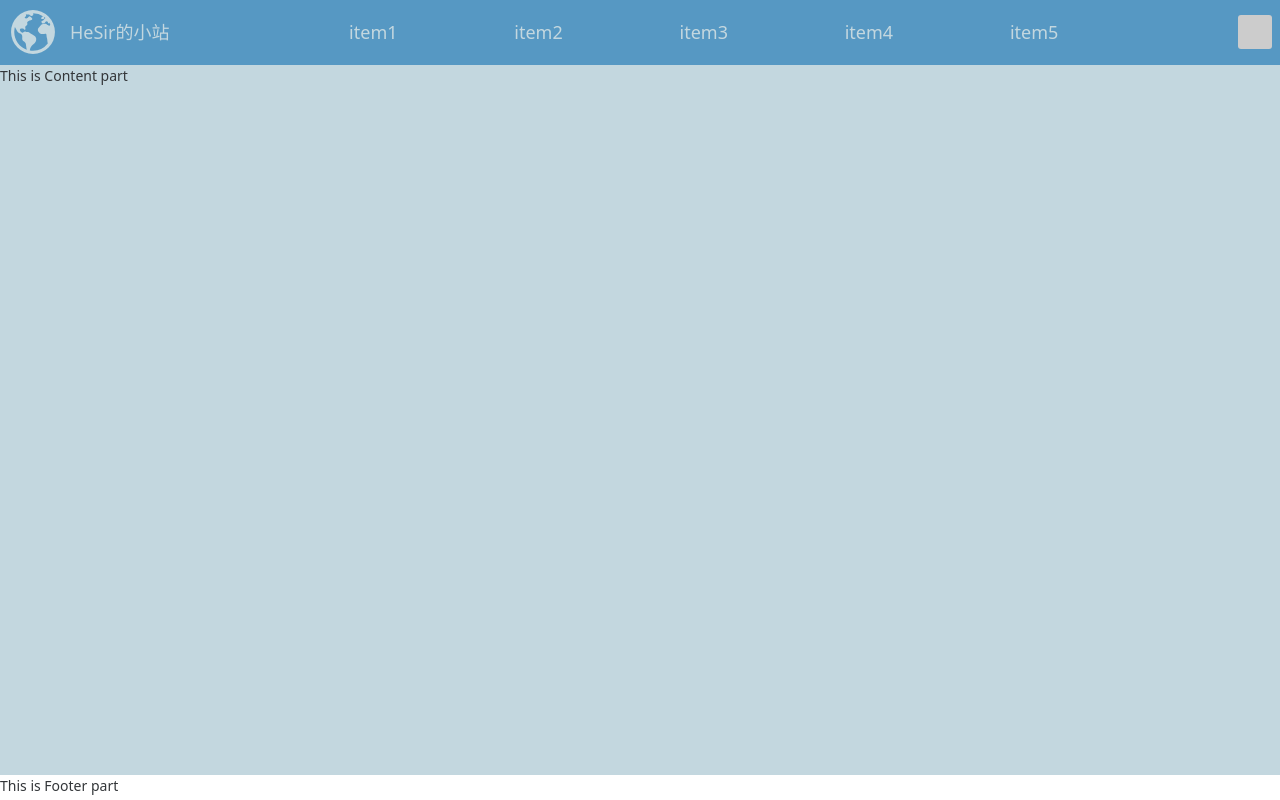
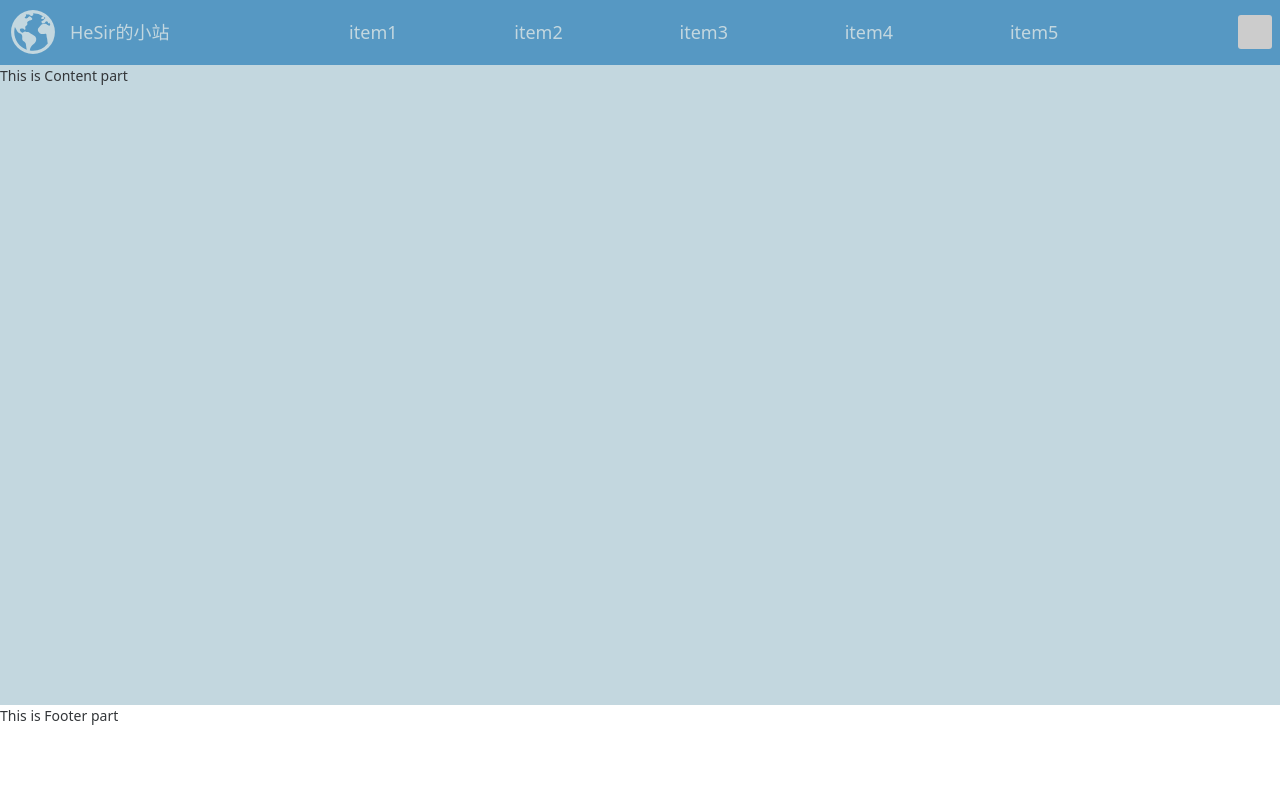
Before and after one commit to EscapistH/E_H_Blog, a Vue app in the folder frontend/: page / in a window 1280 px wide. Built offline with nearby package versions, Linux system fonts and the light colour scheme.

Commit message:
再改一下吧。。。

```diff
--- a/frontend/src/components/Content.vue
+++ b/frontend/src/components/Content.vue
@@ -15,7 +15,7 @@ import { NLayout, NLayoutContent } from 'naive-ui'
 <style scoped>
 .main-container{
     background-color: #c3d7df;
-    min-height: 88.8vh;
+    min-height: 80vh;
 }
 
 </style>
```
